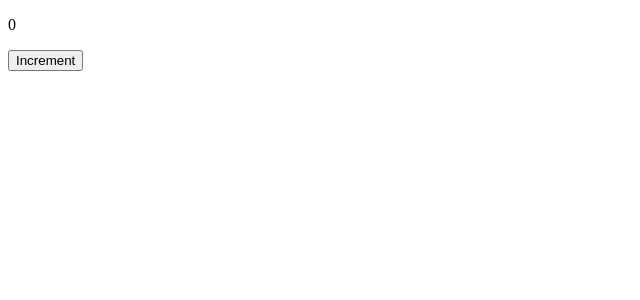
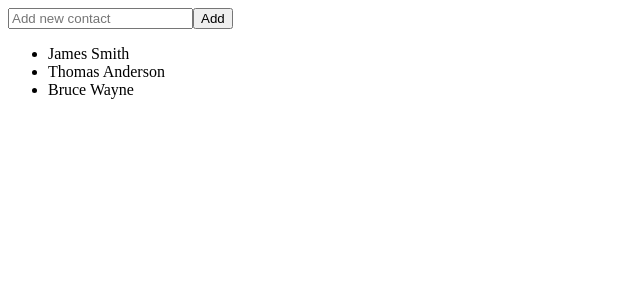
Before and after one commit to erogers91/my-app, a React (Create React App) app: page / in a window 1280 px wide. Shown: the top 300 px of the page, without its empty margins (0-640 px from the left). Built offline with nearby package versions, Linux system fonts and the light colour scheme.

Commit message:
Changed app to be a Contact Managing app

```diff
--- a/src/index.js
+++ b/src/index.js
@@ -1,23 +1,42 @@
 import React, { useState, useEffect } from 'react';
 import ReactDOM from 'react-dom';
 
-function Counter() {
-  const [counter , setCounter] = useState(0);
+function AddPersonForm(){
+  const [ person, setPerson ] = useState("");
 
-  useEffect(() => {
-    //alert("Number of clicks: " + counter)
-    //setCounter(counter+2)
-  }, [counter])
-
-  function increment() {
-    setCounter(counter+1);
+  function handleChange(e){
+    setPerson(e.target.value);
   }
 
-  return <div>
-    <p>{counter}</p>
-    <button onClick={increment}>Increment</button>
-  </div>
+  function handleSubmit(e){
+    e.preventDefault();
+  }
 
+  return (
+    <form onSubmit={handleSubmit}>
+      <input type="text"
+      placeholder="Add new contact"
+      onChange={handleChange}
+      vlaue={person.name} />
+      <button type="submit">Add</button>
+    </form>
+  );
 }
 
-ReactDOM.render(<Counter />, document.getElementById('root'))
+function PeopleList(props){
+  const arr = props.data;
+  const listItems = arr.map((val, index) =>
+    <li key={index}>{val}</li>
+    );
+    return <ul>{listItems}</ul>;
+}
+
+const contacts = ["James Smith", "Thomas Anderson", "Bruce Wayne"];
+const el = (
+  <div>
+    <AddPersonForm />
+    <PeopleList data={contacts} />
+  </div>
+)
+
+ReactDOM.render(el, document.getElementById('root'))
```
